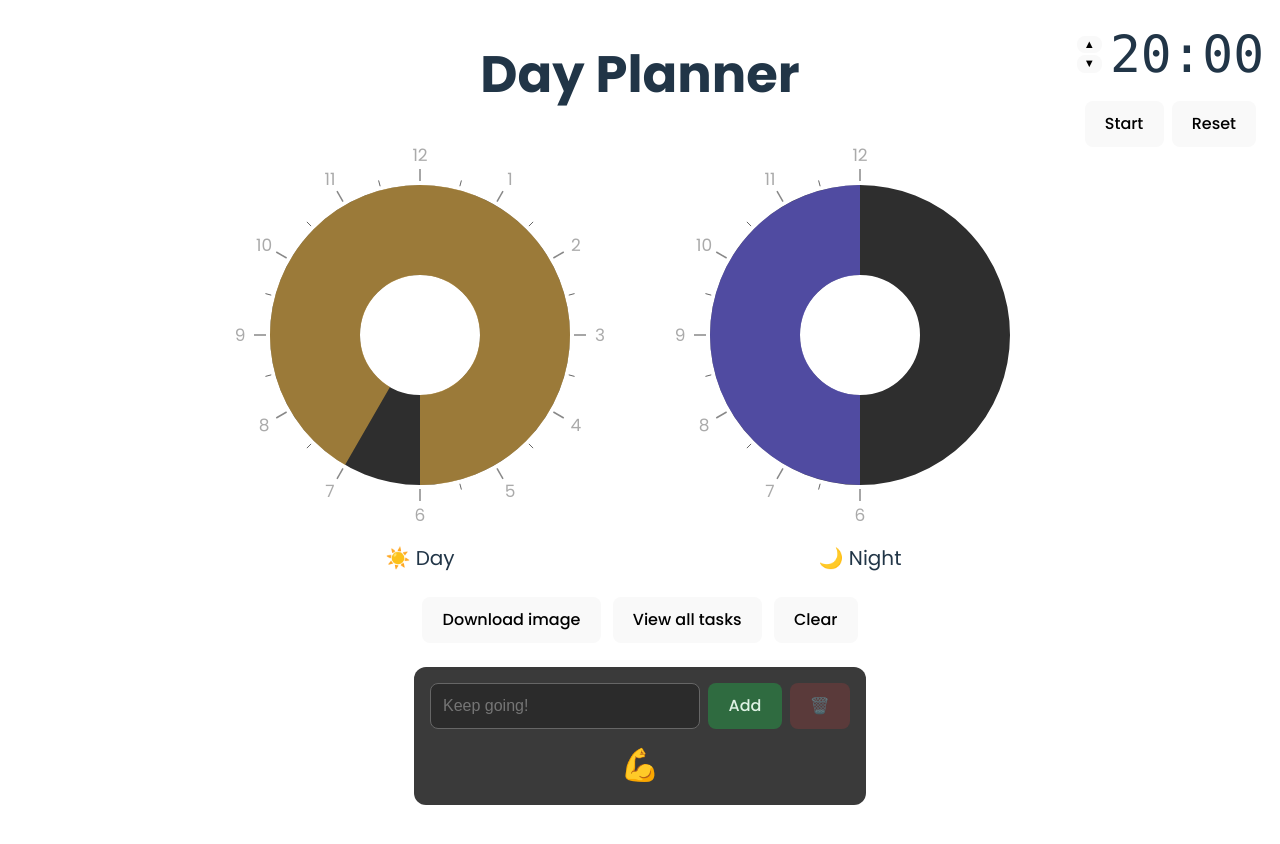
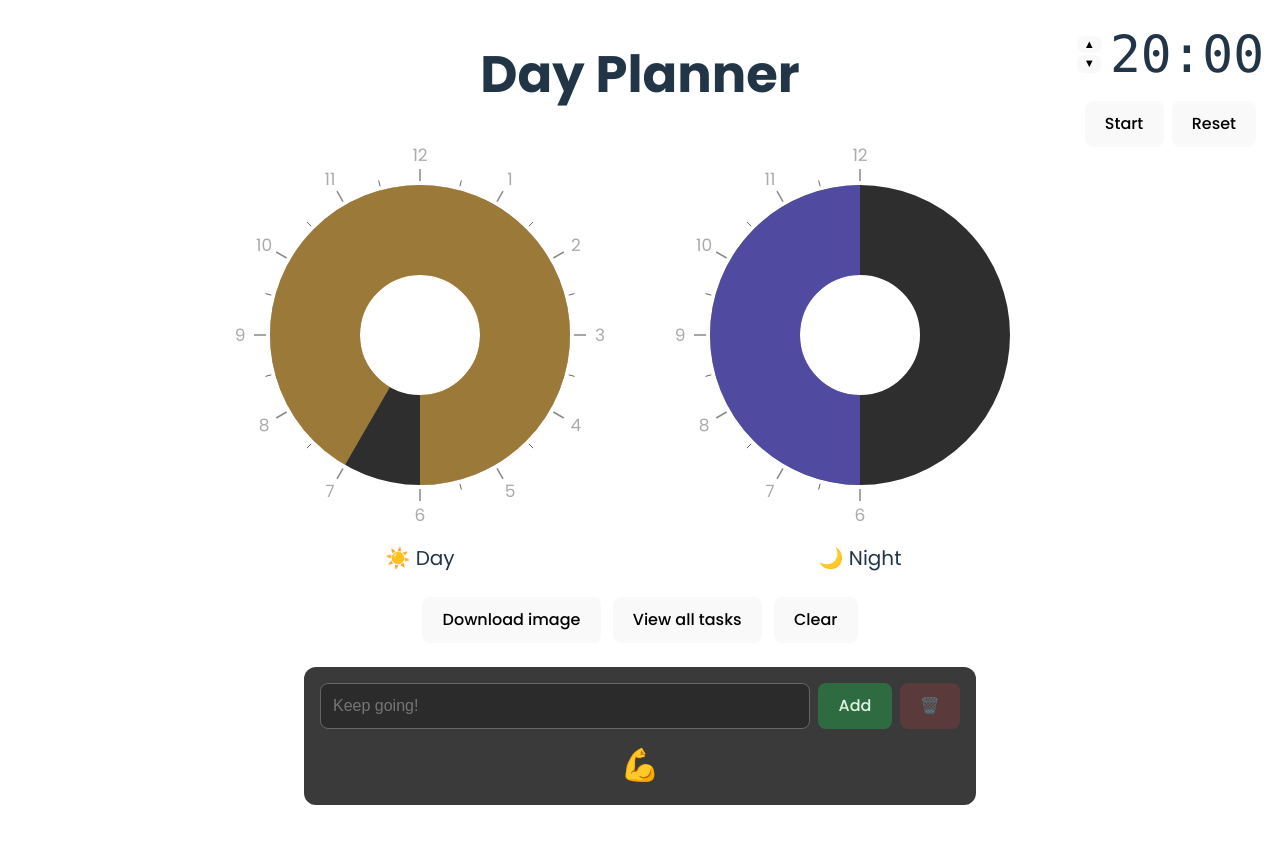
Before and after one commit to callmelazarus/day-organization-planner, a React (Vite) app: page / in a window 1280 px wide. Built offline with nearby package versions, Linux system fonts and the light colour scheme.

Commit message:
style: widen the todo list from 420px to 640px
Co-Authored-By: Claude Sonnet 5 <noreply@anthropic.com>
Claude-Session: https://claude.ai/code/session_01GuXqKjpR3GbBoBXnry4y6L

```diff
--- a/src/clock/TodoList.tsx
+++ b/src/clock/TodoList.tsx
@@ -42,7 +42,7 @@ export function TodoList({
     <div
       style={{
         width: '100%',
-        maxWidth: 420,
+        maxWidth: 640,
         display: 'flex',
         flexDirection: 'column',
         gap: 12,
```
